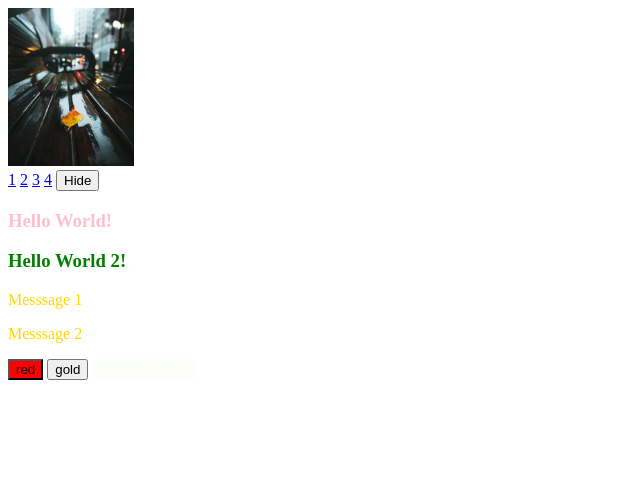
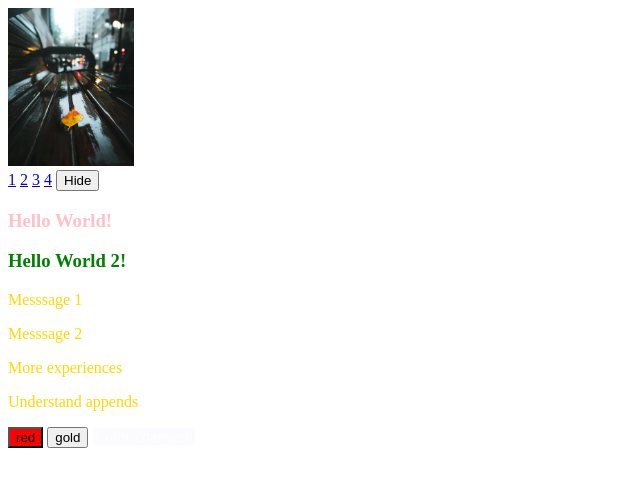
Before and after one commit to Clara-Sousa-Neves/jquery_training.github.io, a plain HTML site: page index.html in a window 1280 px wide. Both pictures are taken after a click on the button "gold". Shown: the whole page, without its empty margins (0-640 px from the left). Drawn offline with nearby package versions, Linux system fonts and the light colour scheme.

Commit message:
Some alterations to play

```diff
--- a/index.html
+++ b/index.html
@@ -35,6 +35,7 @@
 
     <p>Messsage 1</p>
     <p>Messsage 2</p>
+    <p class="appends">Understand appends</p>
     <button id="red" class="red">red</button>
     <button id="gold">gold</button>
     <span id="message"></span>
--- a/script_jquery.js
+++ b/script_jquery.js
@@ -1,4 +1,5 @@
 //$(function() {})
+//$().ready(function(){})
 
 $(document).ready(function() {
 
@@ -30,6 +31,20 @@ $(document).ready(function() {
         $("#i4").show();
     });
 
+    //let h1 = $("h1");
+    //let oneNumber = $("<p>ola 1111</p>");
+
+    // h1.append(oneNumber);
+    //$("<p>222222</p>").appendTo(h1);
+
+    //h1.prepend(oneNumber);
+    //$("<p>222222</p>").prependTo(h1);
+
+    // $("p").html("<strong>Negrito</strong> Bla bla bla");
+    //$("p").text("<strong>Negrito</strong> Bla bla bla");
+
+    $("h1").append("<p>Experience</p>");
+    $("<p>More experiences</p>").prependTo(".appends");
 
     $("button").click(function() {
         $("h1").hide();
@@ -40,7 +55,7 @@ $(document).ready(function() {
 
     $("#red").click(function() {
         $("p").css("color", "red");
-        $("p").hide();
+        //$("p").hide();
         $("#red")
             .removeClass("red");
     });
@@ -52,13 +67,10 @@ $(document).ready(function() {
         $("p").fadeIn("slow");
         $("#message").text("Color changed!");
         $("#message").css("color", "gold");
-        $("#message").css("border", "2px solid gold");
-        // $("#message").css(color: "gold", border: "2px solid gold", backgroundColor: "blue");
+        $("#message").css({ border: "2px solid gold", backgroundColor: "blue" });
         $("#message").fadeOut(3000);
         $("#message")
-            .addClass("green");
+            // .addClass("green");
 
     });
-
-
 });
```
